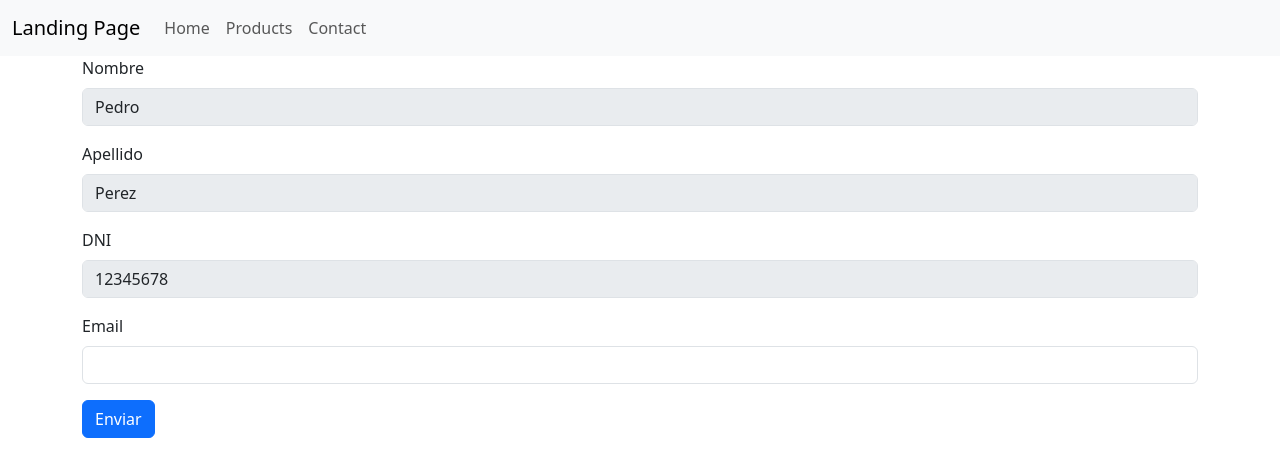
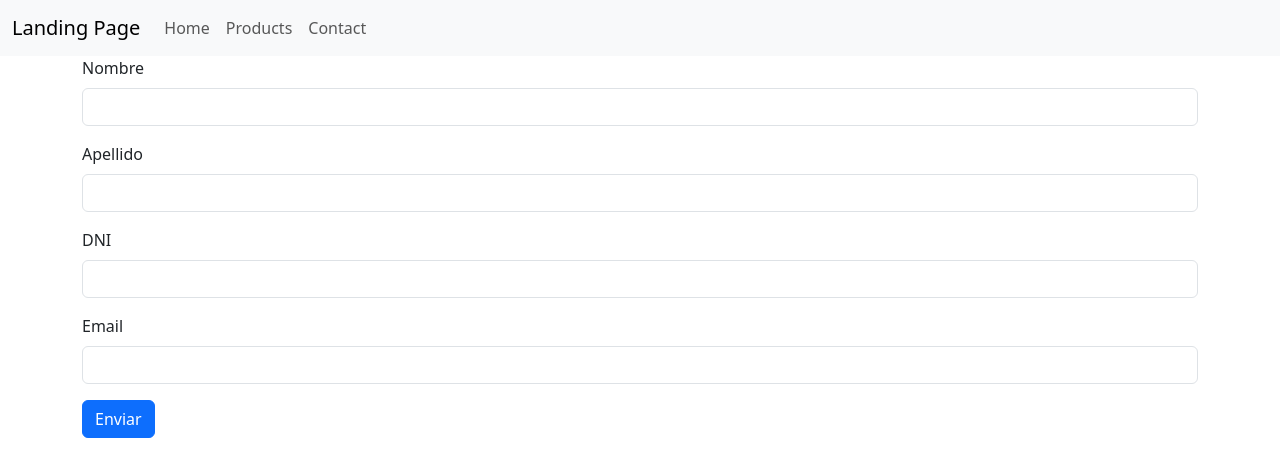
Before and after one commit to Leticia-Orive/angular_17, an Angular app in the folder landing-page-angular/: page /contact in a window 1280 px wide. Shown: the top 476 px of the page. Built offline with nearby package versions, Linux system fonts and the light colour scheme.

Commit message:
validators fijas y disabled y fuera del constructor

```diff
--- a/landing-page-angular/src/app/contact/contact.component.ts
+++ b/landing-page-angular/src/app/contact/contact.component.ts
@@ -24,38 +24,60 @@ export class ContactComponent implements OnInit{
   * usuarioActivo: string = 'Pedro'
   * Pero tambien asi:
   */
+ /**Para las validators fijas y disabled
  usuarioActivo: any = {
   nombre: 'Pedro',
   apellido: 'Perez',
   dni: '12345678'
- }
+ }*/
  constructor(private form: FormBuilder){
   this.formularioContacto = this.form.group({
     /**Aqui añadimos los control */
     nombre: ['', [Validators.required, Validators.minLength(3)]],
+    /*Ahora apellidos y dni sin validaciones
+    apellido: [''],*/
+    dni: [''],
+     apellido: ['', [Validators.required, Validators.minLength(3)]],
+    /**Con validaciones
 
-    apellido: ['', [Validators.required, Validators.minLength(3)]],
-    dni: ['', [Validators.required, Validators.minLength(3)]],
+    dni: ['', [Validators.required, Validators.minLength(3)]],*/
     /**Para poner dos validaciones tienen que ir las dos metidas en un [] o para entenderlo mejor doble corchete [[]] */
     email: ['', [Validators.required, Validators.email]],
   });
  }
   ngOnInit(): void {
+    /**Ejemplos para las validators
+    /**Si le queremos sacar el validators se pone:
+    this.formularioContacto.get('apellido')?.clearValidators();
+    this.formularioContacto.get('apellido')?.updateValueAndValidity()*/
+
+
+    /**Apellido y dni sin validaciones otra forma de hacerlo, con esta forma puedo setear los validators fuera del constructor
+    this.formularioContacto
+      .get('apellido')
+      ?.setValidators([Validators.required, Validators.minLength(3)]);*/
+
+      /**Si el seteo viene vacio lo puedes hacer de esta manera
+       * if(this.usuarioActivo.apellido === '') this.formularioContacto
+        .get('apellido')
+        ?.setValidators([Validators.required, Validators.minLength(3)]);
+       */
+
     //Esto sirve para que el usuario se quede fijo
     /**Esto es un forma cuando solo queremos uno
      * this.formularioContacto.get('nombre')?.setValue(this.usuarioActivo)
      * this.formularioContacto.get('nombre')?.disable();
      */
-    /**Esto es otra forma para coger varios y hacer un parcheo */
-    this.formularioContacto.patchValue({
-      /**Aqui paso lo que quiero setear definitivamente */
+    /**Esto es otra forma para coger varios y hacer un parcheo
+    this.formularioContacto.patchValue({*/
+      /**Aqui paso lo que quiero setear definitivamente
       nombre: this.usuarioActivo.nombre,
       apellido: this.usuarioActivo.apellido,
       dni: this.usuarioActivo.dni,
     });
     this.formularioContacto.get('nombre')?.disable();
     this.formularioContacto.get('apellido')?.disable();
-    this.formularioContacto.get('dni')?.disable();
+    this.formularioContacto.get('dni')?.disable();*/
   }
  enviar(){
   console.log(this.formularioContacto)
```
